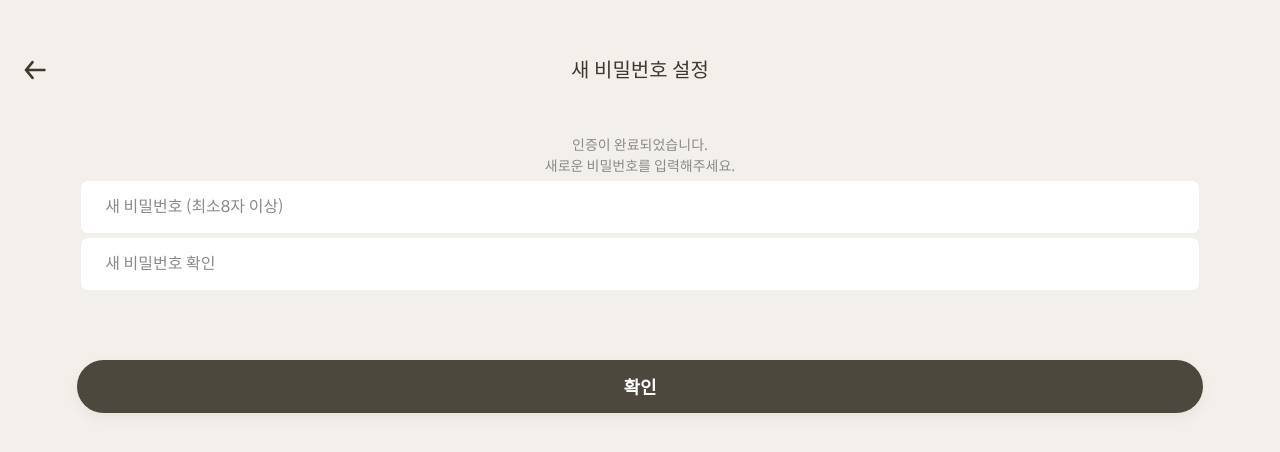
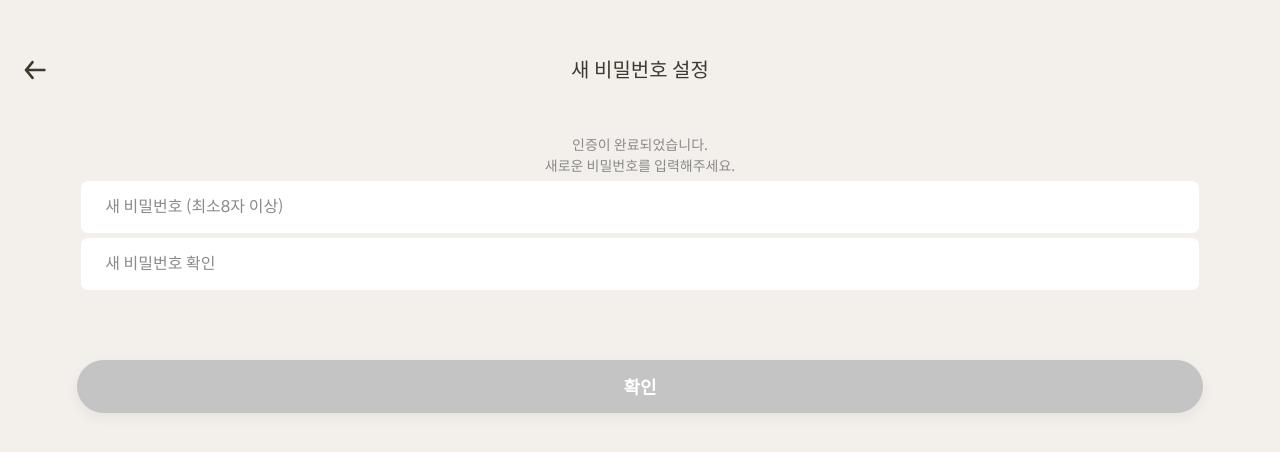
Before and after one commit to Team-Delgo/DelgoTravelClient, a React (Create React App) app: page /user/signin/resetpassword in a window 1280 px wide. Shown: the top 452 px of the page. Built offline with nearby package versions, Linux system fonts and the light colour scheme.

Commit message:
Fix changePassword

```diff
--- a/src/common/api/login.ts
+++ b/src/common/api/login.ts
@@ -44,4 +44,20 @@ async function emailAuth(email: string, success: (data: AxiosResponse) => void)
     });
 }
 
-export { login, tokenRefresh, emailAuth };
+async function changePassword(email: string, password: string, success: (data: AxiosResponse) => void) {
+  await axios
+    .post(`${url}/changePassword`, {
+      user: {
+        email,
+        password,
+      },
+    })
+    .then((data) => {
+      success(data);
+    })
+    .catch((error) => {
+      errorHandler(error);
+    });
+}
+
+export { login, tokenRefresh, emailAuth, changePassword };
--- a/src/pages/user/signInPage/FindPassword.tsx
+++ b/src/pages/user/signInPage/FindPassword.tsx
@@ -36,7 +36,7 @@ function FindPassword() {
   };
 
   const nextButtonHandler = () => {
-    navigation(SIGN_IN_PATH.PHONEAUTH, { state: { phone: phoneNumber } });
+    navigation(SIGN_IN_PATH.PHONEAUTH, { state: { phone: phoneNumber, email, } });
   };
 
   return (
--- a/src/pages/user/signInPage/PhoneAuth.tsx
+++ b/src/pages/user/signInPage/PhoneAuth.tsx
@@ -5,12 +5,13 @@ import classNames from 'classnames';
 import { ReactComponent as Arrow } from '../../../icons/left-arrow.svg';
 import ToastMessage from '../../../common/layouts/ToastMessage';
 import Timer from '../signUpPage/verifyphone/Timer';
-import { phoneSendMessage,phoneCheckNumber } from '../../../common/api/signup';
+import { phoneSendMessage, phoneCheckNumber } from '../../../common/api/signup';
 import { SIGN_IN_PATH } from '../../../constants/path.const';
 
 
 interface LocationState {
   phone: string;
+  email: string;
 }
 
 function PhoneAuth() {
@@ -19,7 +20,7 @@ function PhoneAuth() {
   const [buttonIsClicked, setButtonIsClicked] = useState(true);
   const [authNumber, setAuthNumber] = useState('');
   const state = useLocation().state as LocationState;
-  const { phone } = state;
+  const { phone, email } = state;
   const authIsValid = timeIsValid && authNumber.length === 4;
   const navigation = useNavigate();
 
@@ -57,7 +58,7 @@ function PhoneAuth() {
     phoneCheckNumber(authNumber, (response: AxiosResponse) => {
       const { code } = response.data;
       if (code === 200) {
-        navigation(SIGN_IN_PATH.RESETPASSWORD);
+        navigation(SIGN_IN_PATH.RESETPASSWORD, { state: email });
       }
     });
   };
--- a/src/pages/user/signInPage/ResetPassword.tsx
+++ b/src/pages/user/signInPage/ResetPassword.tsx
@@ -1,8 +1,11 @@
 import React, { ChangeEvent, useState } from 'react';
-import { useNavigate } from 'react-router-dom';
+import { useNavigate, useLocation } from 'react-router-dom';
 import { AxiosResponse } from 'axios';
+import classNames from 'classnames';
 import { ReactComponent as Arrow } from '../../../icons/left-arrow.svg';
 import { SIGN_IN_PATH } from '../../../constants/path.const';
+import { changePassword } from '../../../common/api/login';
+import { checkPasswordConfirm } from "../signUpPage/userInfo/ValidCheck";
 
 interface Input {
   password: string;
@@ -11,9 +14,11 @@ interface Input {
 
 function ResetPassword() {
   const [enteredInput, setEnteredInput] = useState<Input>({ password: '', passwordConfirm: '' });
+  const [confirmValid, setConfirmValid] = useState(false);
   const [feedback, setFeedback] = useState('');
   const navigation = useNavigate();
-  const isValid = enteredInput.password.length >= 8 && feedback.length === 0;
+  const email = useLocation().state as string;
+  const isValid = enteredInput.password.length >= 8 && confirmValid;
 
   const inputChangeHandler = (e: ChangeEvent<HTMLInputElement>) => {
     const { id, value } = e.target;
@@ -21,13 +26,24 @@ function ResetPassword() {
       return { ...prev, [id]: value };
     });
 
-    // if(id==='passwordConfirm'){
-    // }
+    if (id === 'passwordConfirm') {
+      const result = checkPasswordConfirm(enteredInput.password, value);
+      const { isValid, message } = result;
+      setConfirmValid(isValid);
+      setFeedback(message);
+    }
   };
 
   const submitHandler = () => {
     // axios
-    navigation(SIGN_IN_PATH.MAIN);
+    if (isValid) {
+      changePassword(email, enteredInput.password, (response: AxiosResponse) => {
+        const { code } = response.data;
+        if (code === 200) {
+          navigation(SIGN_IN_PATH.MAIN);
+        }
+      });
+    }
   };
 
   return (
@@ -60,8 +76,9 @@ function ResetPassword() {
           value={enteredInput.passwordConfirm}
           onChange={inputChangeHandler}
         />
+        <p className='input-feedback'>{feedback}</p>
       </div>
-      <button type="button" className="login-button active" onClick={submitHandler}>
+      <button type="button" disabled={!isValid} className={classNames('login-button', { active: isValid })} onClick={submitHandler}>
         확인
       </button>
     </div>
--- a/src/pages/user/signUpPage/userInfo/ValidCheck.ts
+++ b/src/pages/user/signUpPage/userInfo/ValidCheck.ts
@@ -26,7 +26,7 @@ function checkPassword(password: string): Feedback {
 
 function checkPasswordConfirm(password: string | undefined, confirm: string | undefined): Feedback {
   if (password !== confirm) {
-    return { isValid: false, message: '패스워드 불일치' };
+    return { isValid: false, message: '비밀번호 불일치' };
   }
 
   return { isValid: true, message: '' };
```
Also changed, not shown: 1 other file (tests, documents, lock files or other folders).
